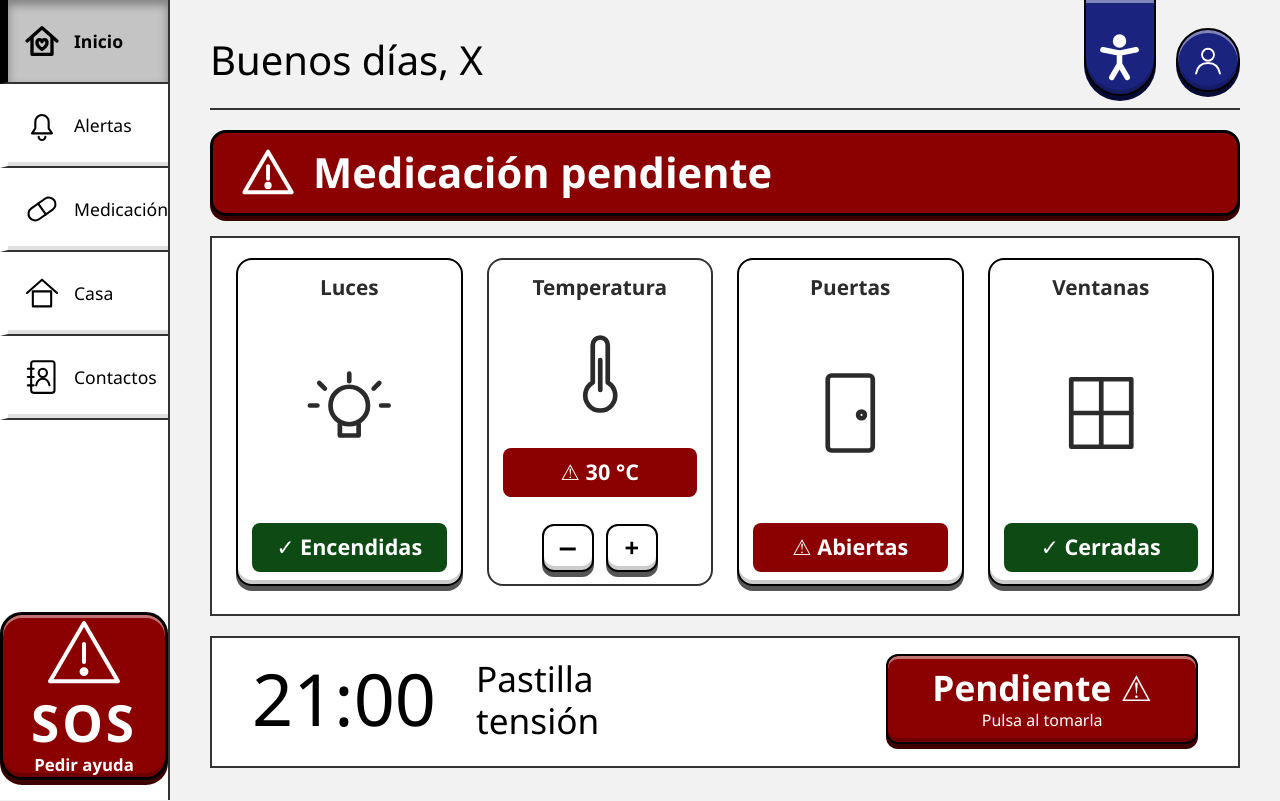
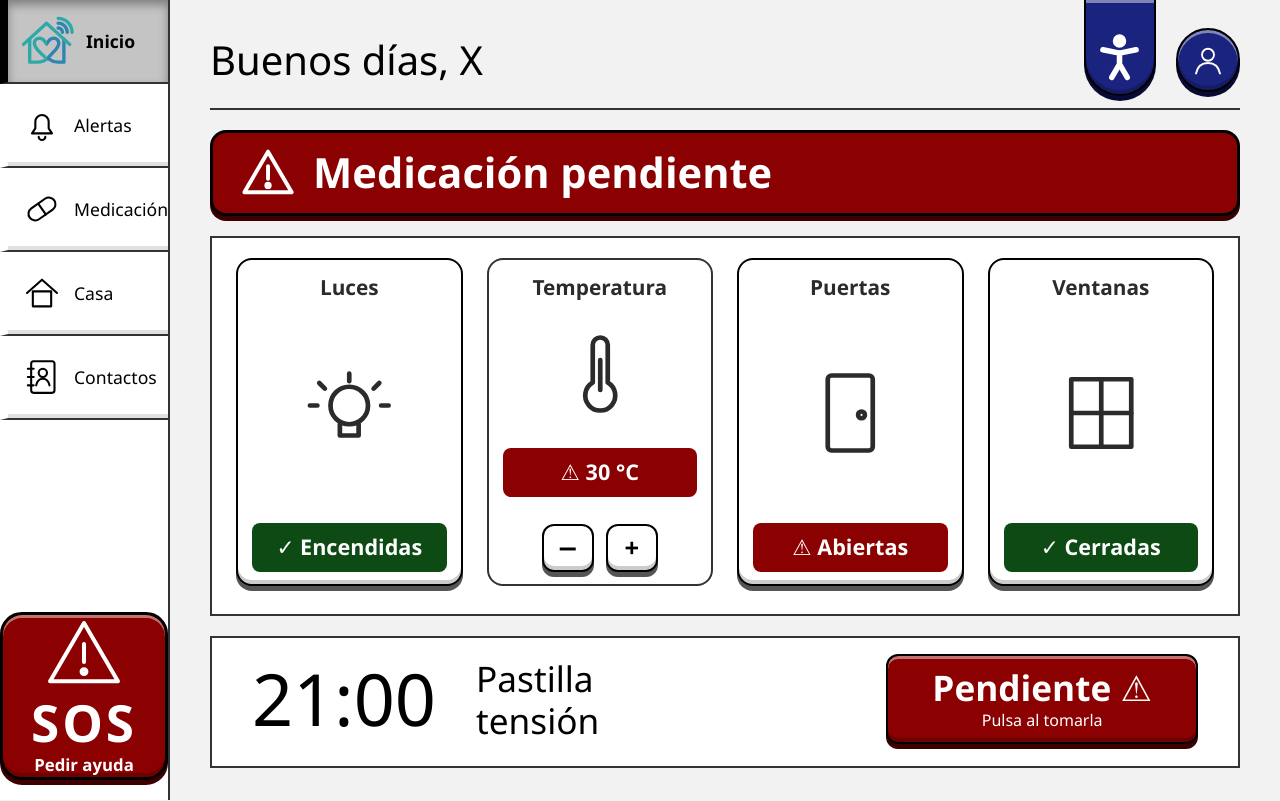
Before and after one commit to anonimo-cell/web_diseno_universal, a plain HTML site: page index.html in a window 1280 px wide. Drawn offline with Linux system fonts and the light colour scheme.

Commit message:
logo celia

```diff
--- a/estilos.css
+++ b/estilos.css
@@ -280,6 +280,16 @@ html.contraste .btn-a11y {
 
 .nav-item[aria-current="page"] svg {
   stroke-width: 4;
+}
+
+/* El isotipo es algo más grande que los iconos y conserva sus colores */
+.nav-item svg.logo {
+  width: clamp(34px, 6.5vh, 54px);
+  height: clamp(34px, 6.5vh, 54px);
+}
+
+.nav-item[aria-current="page"] svg.logo {
+  stroke-width: 3.5;
 }
 
 /* SOS grande, al pie de la barra y a todo su ancho */
--- a/index.html
+++ b/index.html
@@ -3,7 +3,7 @@
 <head>
   <meta charset="UTF-8">
   <meta name="viewport" content="width=device-width, initial-scale=1.0">
-  <title>Inicio · Mi Hogar</title>
+  <title>Inicio · VitalHogar</title>
   <meta name="description" content="Panel de control del hogar: estado de la casa, medicación y botón de emergencia.">
   <link rel="stylesheet" href="estilos.css">
 </head>
@@ -20,10 +20,24 @@
           <!-- aria-current marca la página activa: sombreada y en negrita -->
           <li>
             <a href="#contenido" class="nav-item" aria-current="page">
-              <svg class="logo" viewBox="0 0 48 48" role="img" aria-label="Logo de Mi Hogar" focusable="false">
-                <path d="M6 24 24 8l18 16"/>
-                <path d="M12 20v20h24V20"/>
-                <path d="M24 34s-6-4-6-8a3 3 0 0 1 6-1 3 3 0 0 1 6 1c0 4-6 8-6 8z"/>
+              <!-- Isotipo de VitalHogar: casa con corazón y señal wifi -->
+              <svg class="logo" viewBox="0 0 54 50" role="img" aria-label="Logo de VitalHogar" focusable="false">
+                <defs>
+                  <linearGradient id="degradado-logo" x1="8" y1="0" x2="44" y2="0" gradientUnits="userSpaceOnUse">
+                    <stop offset="0" stop-color="#2fa8a8"/>
+                    <stop offset="0.5" stop-color="#2fa8a8"/>
+                    <stop offset="0.5" stop-color="#2e86b0"/>
+                    <stop offset="1" stop-color="#2e86b0"/>
+                  </linearGradient>
+                </defs>
+                <g stroke="url(#degradado-logo)">
+                  <path d="M8 23v24h8.5c3.5 0 6.5-1 9.5-3.5l9-9.5c2.5-3 3.5-6 3-8-1-4-6-5-9-2.5-1.5 1.5-2.5 3-3.5 4.5"/>
+                  <path d="M25.5 28c-1-1.5-2-3-3.5-4.5-3-2.5-8-1.5-9 2.5-.5 2 .5 5 3 8 2.5 2.8 5 5.3 7.5 7.3"/>
+                  <path d="M28.5 44c2.5 1.8 5.5 3 9 3h6V23"/>
+                </g>
+                <path d="M1.5 28.5 25.5 6.5l24 22" stroke="#2fa8a8"/>
+                <path d="M37.5 11.5a4.5 4.5 0 0 1 4.5 4.5M37.5 6.5a9.5 9.5 0 0 1 9.5 9.5" stroke="#2e86b0"/>
+                <path d="M37.5 1.5A14.5 14.5 0 0 1 52 16" stroke="#2fa8a8"/>
               </svg>
               <span class="nav-texto">Inicio</span>
             </a>
```
